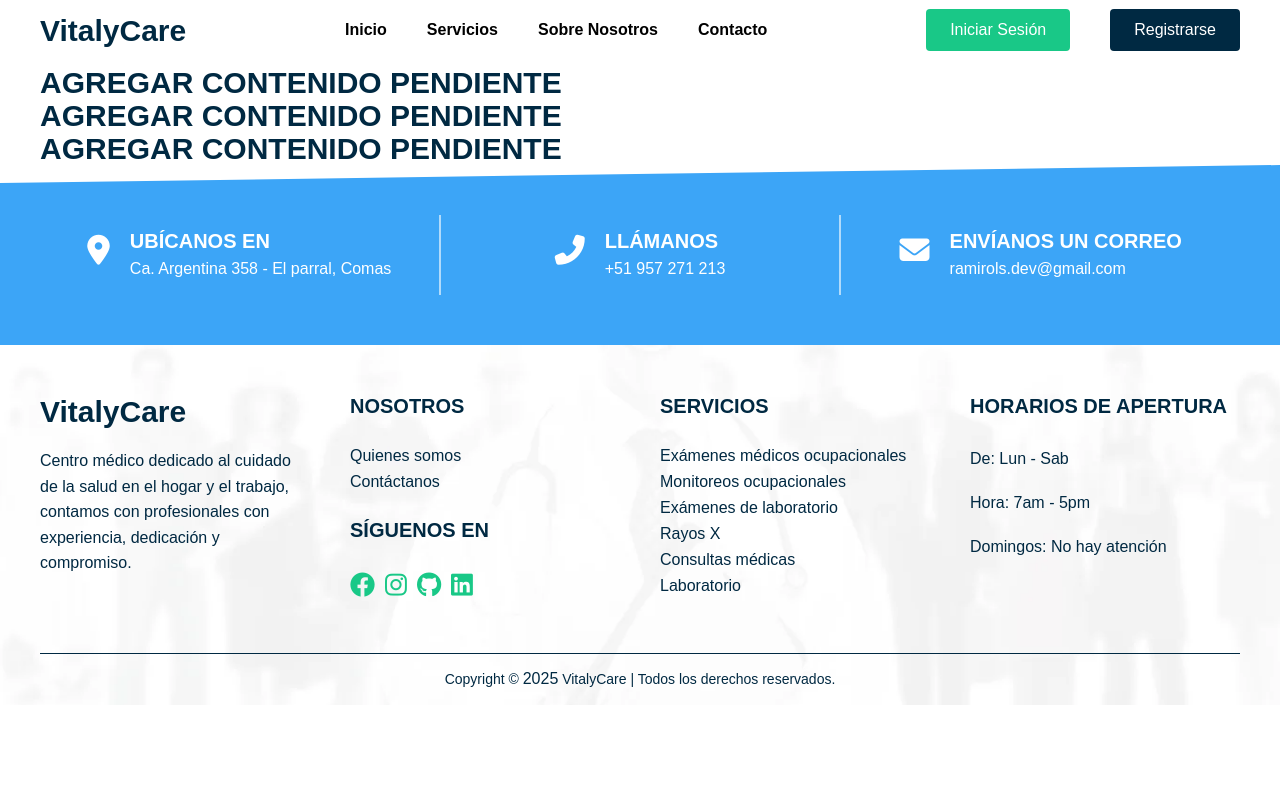
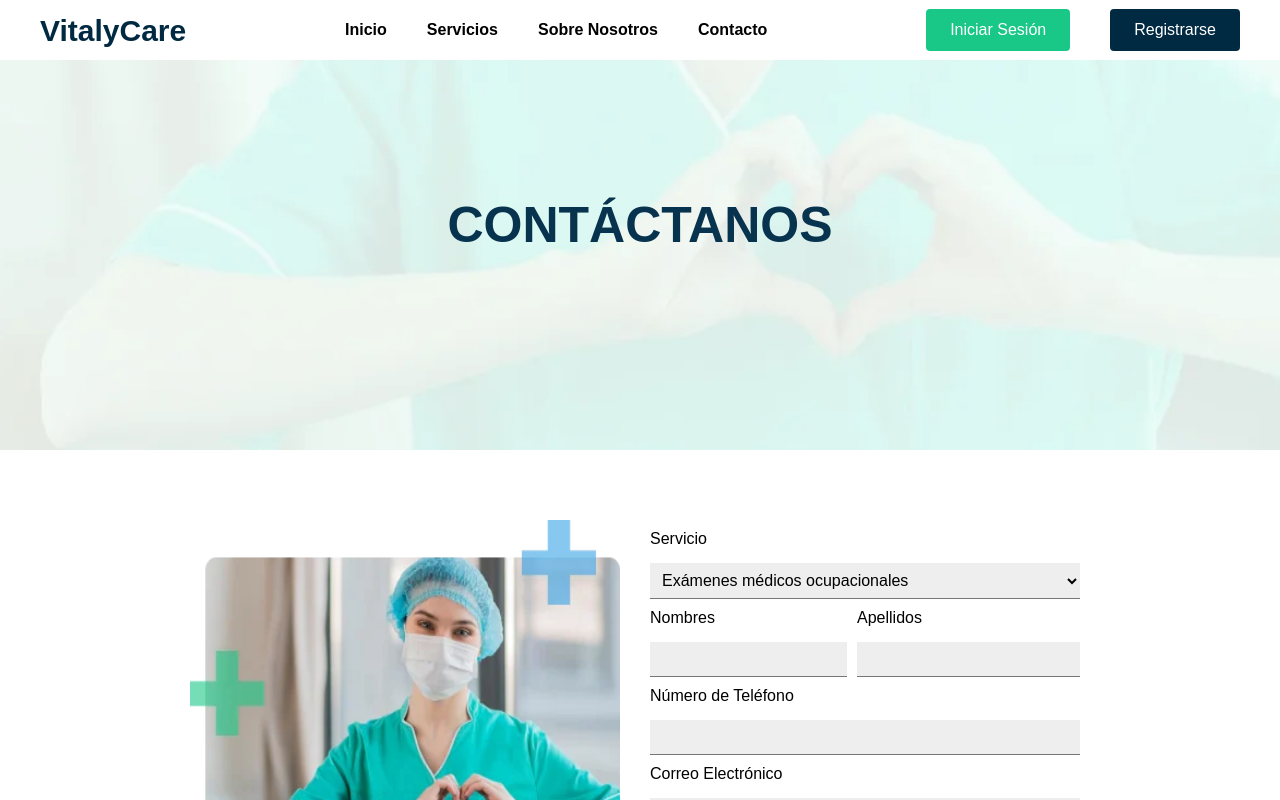
Before and after one commit to ramirols/VitalyCare, a plain HTML site: page pages/contactanos.html in a window 1280 px wide. Drawn offline with Linux system fonts and the light colour scheme; a web font is replaced by a local one.

Commit message:
subiendo proyecto finalizado

```diff
--- a/pages/contactanos.html
+++ b/pages/contactanos.html
@@ -1,5 +1,6 @@
 <!DOCTYPE html>
 <html lang="en">
+
 <head>
     <meta charset="UTF-8">
     <meta name="viewport" content="width=device-width, initial-scale=1.0">
@@ -15,17 +16,61 @@
 
     <title>Contáctanos - VitalyCare</title>
 </head>
+
 <body>
     <header id="header"></header>
 
+    <div class="vitalycare-contactanos-banner">
+        <h1 class="vitalycare-contactanos-tittle">Contáctanos</h1>
+    </div>
+
     <main>
         <div class="container">
-            <!-- Aquí deberán agregar el contenido de la página -->
-            <h1>AGREGAR CONTENIDO PENDIENTE</h1>
-            <h1>AGREGAR CONTENIDO PENDIENTE</h1>
-            <h1>AGREGAR CONTENIDO PENDIENTE</h1>
-            <h1>AGREGAR CONTENIDO PENDIENTE</h1>
-            <h1>AGREGAR CONTENIDO PENDIENTE</h1>
+            <div class="vitalycare-contactanos-container">
+                <div class="vitalycare-contactanos-image-container">
+                    <img src="../assets/contactanos-img.webp" class="vitalycare-contactanos-image-container-img">
+                    <div class="vitalycare-contactanos-text-box">
+                        <p>Esperamos poder ser parte importante de su empresa y demostrar nuestra experiencia.
+                            Si necesita que nos comuniquemos con ustedes, complete el siguiente formulario:</p>
+                    </div>
+                </div>
+                <br><br>
+                <div class="vitalycare-contactanos-form-container">
+                    <form>
+                        <label class="vitalycare-contactanos-label" for="servicio">Servicio</label>
+                        <select class="vitalycare-contactanos-select" id="servicio">
+                            <option>Exámenes médicos ocupacionales</option>
+                            <option>Monitoreos ocupacionales</option>
+                            <option>Capacitaciones</option>
+                            <option>Exámenes de laboratorio</option>
+                            <option>Rayos X</option>
+                            <option>Consultas Médicas</option>
+                        </select>
+
+                        <div class="vitalycare-contactanos-name-container">
+                            <div class="vitalycare-contactanos-name-container-div">
+                                <label class="vitalycare-contactanos-label" for="nombres">Nombres</label>
+                                <input class="vitalycare-contactanos-input" type="text" id="nombres">
+                            </div>
+                            <div>
+                                <label class="vitalycare-contactanos-label" for="apellidos">Apellidos</label>
+                                <input class="vitalycare-contactanos-input" type="text" id="apellidos">
+                            </div>
+                        </div>
+
+                        <label class="vitalycare-contactanos-label" for="telefono">Número de Teléfono</label>
+                        <input class="vitalycare-contactanos-input" type="tel" id="telefono">
+
+                        <label class="vitalycare-contactanos-label" for="correo">Correo Electrónico</label>
+                        <input class="vitalycare-contactanos-input" type="email" id="correo">
+
+                        <label class="vitalycare-contactanos-label" for="mensaje">Mensaje</label>
+                        <textarea class="vitalycare-contactanos-textarea" id="mensaje" rows="4"></textarea>
+
+                        <button class="vitalycare-contactanos-button" type="submit" id="contactoEnviar">SOLICITAR COTIZACIÓN</button>
+                    </form>
+                </div>
+            </div>
         </div>
     </main>
     <div id="contact-template"></div>
@@ -35,4 +80,5 @@
     <!-- Carga de Scripts -->
     <script src="../js/scripts.js"></script>
 </body>
+
 </html>
--- a/styles/contactanos.css
+++ b/styles/contactanos.css
@@ -0,0 +1,104 @@
+.vitalycare-contactanos-banner {
+    position: relative;
+    width: 100%;
+    height: 450px;
+    background: url(../assets/contacto-banner.webp) center/cover no-repeat;
+    display: flex;
+    align-items: center;
+    justify-content: center;
+}
+
+.vitalycare-contactanos-tittle {
+    position: relative;
+    z-index: 1;
+    font-size: 50px;
+    color: #08334f;
+    margin: 0;
+    text-align: left;
+    text-transform: uppercase;
+}
+
+.vitalycare-contactanos-container {
+    width: 80%;
+    margin: 40px auto;
+    display: flex;
+    background: white;
+    padding: 20px;
+    border-radius: 10px;
+    max-width: 1000px;
+    text-align: center;
+}
+
+.vitalycare-contactanos-image-container {
+    flex: 1;
+    padding: 10px;
+}
+
+.vitalycare-contactanos-image-container-img {
+    width: 500px;
+    height: 400px;
+    border-radius: 20px;
+}
+
+.vitalycare-contactanos-text-box {
+    position: relative;
+    bottom: 10px;
+    left: 10px;
+    background: white;
+    padding: 10px;
+    border-radius: 5px;
+    box-shadow: 0 0 5px rgb(238, 238, 238);
+    max-width: 80%;
+}
+
+.vitalycare-contactanos-form-container {
+    flex: 1;
+    padding: 20px;
+}
+
+.vitalycare-contactanos-select,
+.vitalycare-contactanos-input,
+.vitalycare-contactanos-textarea {
+    background-color: rgb(238, 238, 238);
+    border: 1px solid #ccc;
+    padding: 8px;
+    font-size: 16px;
+    outline: none;
+    width: 100%;
+    margin-bottom: 10px;
+    margin-top: 5px;
+    border-bottom: 1px solid #767676;
+    border-width: 0px 0px 1px 0px;
+}
+
+.vitalycare-contactanos-label {
+    font-weight: 300;
+    display: block;
+    margin-bottom: 10px;
+    text-align: left;
+}
+
+.vitalycare-contactanos-name-container {
+    display: flex;
+    gap: 10px;
+
+}
+
+.vitalycare-contactanos-name-container-div {
+    display: flex;
+    flex-direction: column;
+    flex: 1;
+}
+
+.vitalycare-contactanos-button {
+    background-color: rgb(0, 194, 113);
+    color: white;
+    padding: 10px;
+    border: none;
+    border-radius: 5px;
+    cursor: pointer;
+}
+
+.vitalycare-contactanos-button:hover {
+    background-color: rgb(0, 156, 91);
+}
--- a/styles/inicio.css
+++ b/styles/inicio.css
@@ -122,7 +122,7 @@
     padding: 20px;
     width: 50%;
     align-items: center;
-    height: 250px;
+    height: 330px;
 }
 
 .vitalycare-why-choose-us-item {
@@ -130,7 +130,7 @@
     align-items: start;
     flex-direction: column;
     width: 150px;
-    height: 150px;
+    height: 180px;
     gap: 0.8rem;
 }
 
```
Also changed, not shown: assets/contactanos-img.webp (added), assets/contacto-banner.webp (added).
